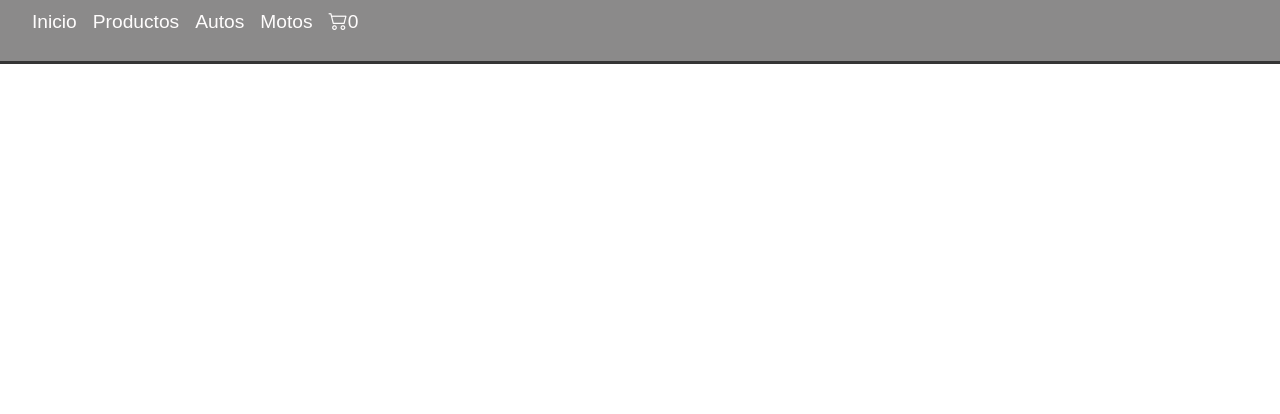
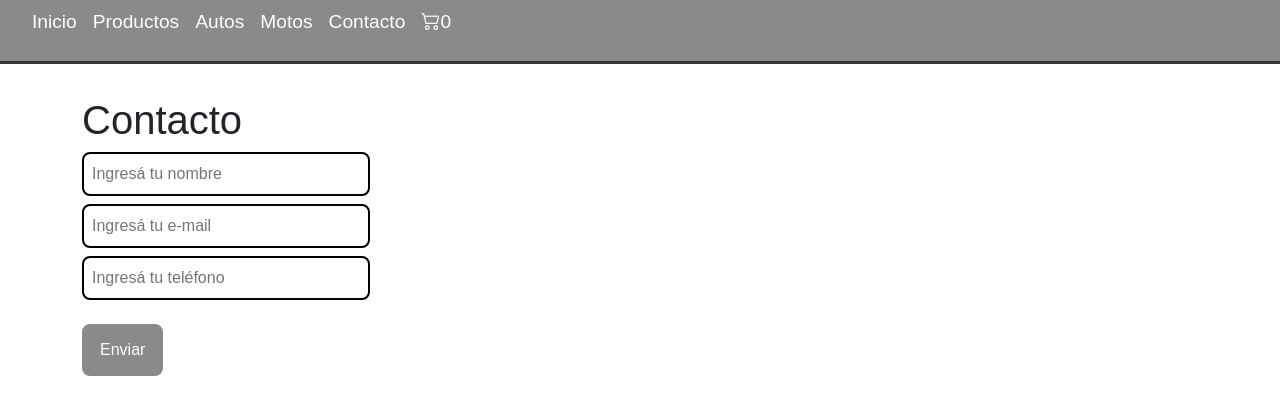
Before and after one commit to Matper17/PreEntrega2_Peralta, a React (Create React App) app: page /contacto in a window 1280 px wide. Shown: the top 414 px of the page. Built offline with nearby package versions, Linux system fonts and the light colour scheme.

Commit message:
Agregador PF

```diff
--- a/package.json
+++ b/package.json
@@ -10,6 +10,7 @@
     "firebase": "^10.1.0",
     "react": "^18.2.0",
     "react-dom": "^18.2.0",
+    "react-hook-form": "^7.45.2",
     "react-router-dom": "^6.14.1",
     "react-scripts": "5.0.1",
     "web-vitals": "^2.1.4"
--- a/src/App.js
+++ b/src/App.js
@@ -1,9 +1,10 @@
-import Carrito from "./components/Carrtito";
+import Carrito from "./components/Carrito";
+import CheckOut from "./components/CheckOut";
+import Contacto from "./components/Contacto";
 //import { CartWidget } from "./components/CartWidget";
 import { ItemDetailContainer } from "./components/ItemDetailContainer";
 import { ItemListContainer } from "./components/ItemListContainer";
 import Navbar from "./components/Navbar";
-import { Nosotros } from "./components/Nosotros";
 import { CartProvider } from "./context/CartContext";
 import "./index.css";
 import { BrowserRouter, Route, Routes } from "react-router-dom";
@@ -23,8 +24,9 @@
         <Route path="/item/:id" element={<ItemDetailContainer/>}/>
         <Route path="/productos" element={<ItemListContainer/>}/>
         <Route path="/productos/:categoria" element={<ItemListContainer/>}/>
-        <Route path="/nosotros" element={<Nosotros/>}/>
+        <Route path="/contacto" element={<Contacto/>}/>
         <Route path="/carrito" element={<Carrito/>}/>
+        <Route path="/checkout" element={<CheckOut/>}/>
       </Routes>
 
 
--- a/src/components/Checkout.jsx
+++ b/src/components/Checkout.jsx
@@ -4,7 +4,7 @@
 import { collection, addDoc } from "firebase/firestore";
 import { db } from '../firebase/config';
 
-const Checkout = () => {
+const CheckOut = () => {
 
 
     const [pedidoId, setPedidoId] = useState("");
@@ -56,4 +56,4 @@
   )
 }
 
-export default Checkout
+export default CheckOut
--- a/src/components/Contacto.jsx
+++ b/src/components/Contacto.jsx
@@ -1,19 +1,29 @@
-//import {useForm} from "react-hook-form"
+import { useForm } from "react-hook-form";
 
-export const Contacto = () => {
-    // const {register, handleSubmit} = useForm();
-    // const enviar = (data) =>{
-    //     console.log(data)
-    // }
-    return (
+const Contacto = () => {
+
+    const { register, handleSubmit } = useForm();
+
+    const enviar = (data) => {
+        console.log(data);
+    }
+
+  return (
+
     <div className="container">
-        <h1 className="main-tittle"> Contacto </h1>
-        <form className="formulario" /*onSubmit={handleSubmit(enviar)*/>
-            <input type="text" placeholder="Ingresa tu nombre completo" /*{...register("nombre")}*/ />
-            <input type="email" placeholder="Ingresa tu correo" /*{...register("email")}*/ />
-            <input type="phone" placeholder="Ingresa tu teléfono" /*{...register("telefono")}*/ />
+        <h1 className="main-title">Contacto</h1>
+        <form className="formulario" onSubmit={handleSubmit(enviar)}>
+
+            <input type="text" placeholder="Ingresá tu nombre" {...register("nombre")} />
+            <input type="email" placeholder="Ingresá tu e-mail" {...register("email")} />
+            <input type="phone" placeholder="Ingresá tu teléfono" {...register("telefono")} />
+
             <button className="enviar" type="submit">Enviar</button>
+
         </form>
     </div>
+
   )
 }
+
+export default Contacto
--- a/src/components/Navbar.jsx
+++ b/src/components/Navbar.jsx
@@ -11,6 +11,7 @@
             <li><Link className="menu-link" to="/productos">Productos</Link></li>
             <li><Link className="menu-link" to="/productos/Autos">Autos</Link></li>
             <li><Link className="menu-link" to="/productos/Motos">Motos</Link></li>
+            <li><Link className="menu-link" to="/contacto">Contacto</Link></li>
             <li><CartWidget/></li>
         </ul>
     </nav>
--- a/src/components/Nosotros.jsx
+++ /dev/null
@@ -1,18 +0,0 @@
-//import React, {useEffect} from 'react'
-
-export const Nosotros = () => {
-  // useEffect(() => {
-  //   const clickear = () =>{
-  //       console.log("Click");
-  //   }
-  //   window.addEventListener("click", clickear)
-  //   return () =>{
-  //       window.removeEventListener("click", clickear)
-  //   }
-  // }, [])
-  return (
-    <div className='container'>
-        <h1 className='main-tittle'>Nosotros</h1>
-    </div>
-  )
-}
```
Also changed, not shown: src/components/Carrito.jsx (renamed from src/components/Carrtito.jsx), 1 other file (tests, documents, lock files or other folders).
